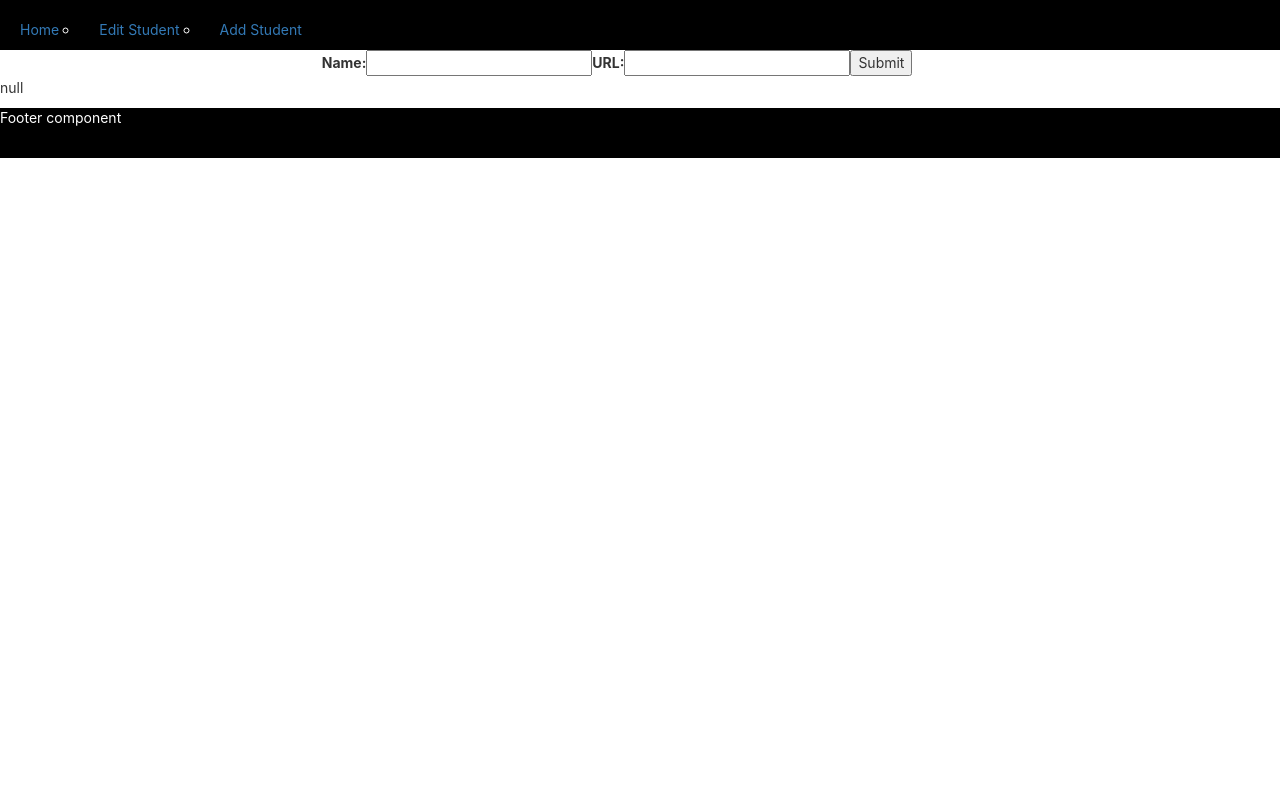
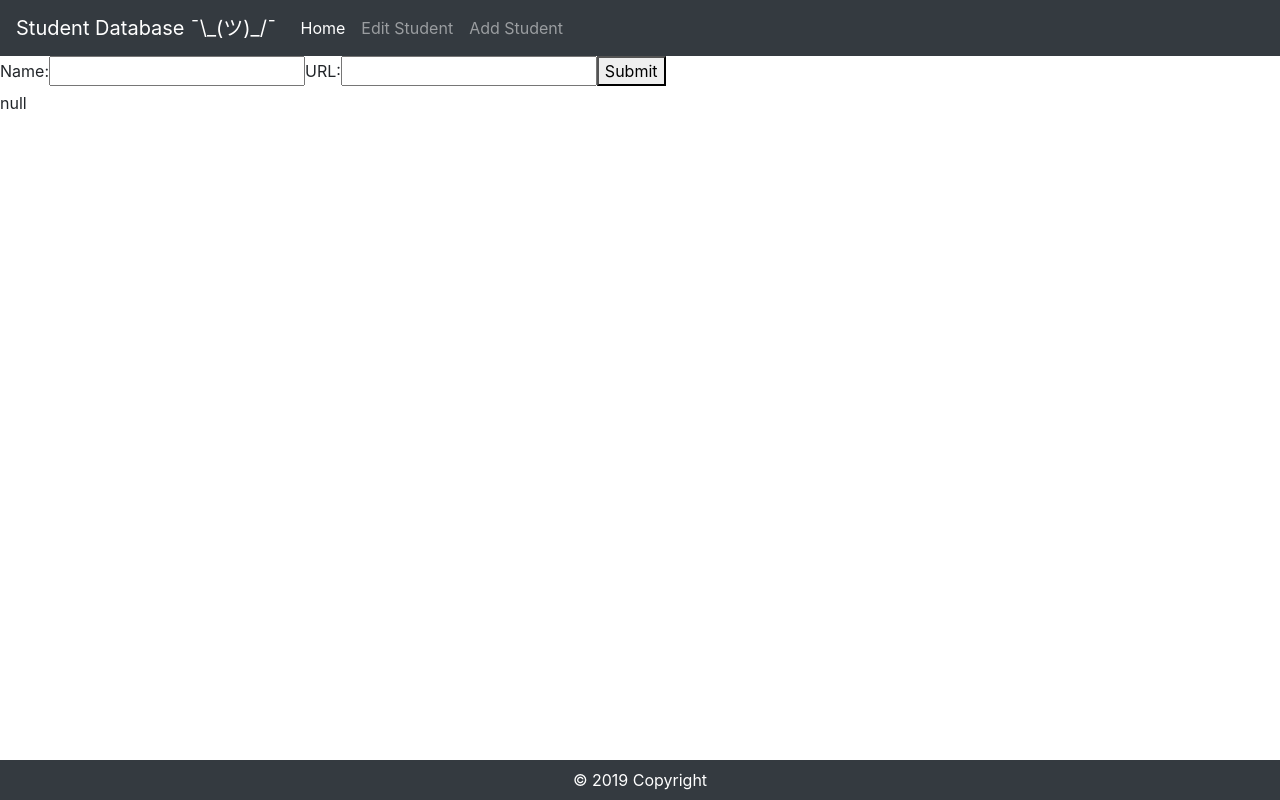
Before and after one commit to UpToEleven1102/web-presentation-app, a React (Create React App) app: page /add-students in a window 1280 px wide. Built offline with nearby package versions, Linux system fonts and the light colour scheme; no server answers.

Commit message:
Update interface

```diff
--- a/public/index.html
+++ b/public/index.html
@@ -4,7 +4,7 @@
     <meta charset="utf-8" />
     <link rel="shortcut icon" href="%PUBLIC_URL%/favicon.ico" />
     <!--<link rel="stylesheet" href="../src/index.css">-->
-    <link rel="stylesheet" href="https://maxcdn.bootstrapcdn.com/bootstrap/3.3.7/css/bootstrap.min.css" integrity="sha384-BVYiiSIFeK1dGmJRAkycuHAHRg32OmUcww7on3RYdg4Va+PmSTsz/K68vbdEjh4u" crossorigin="anonymous">
+    <link rel="stylesheet" href="https://maxcdn.bootstrapcdn.com/bootstrap/4.0.0/css/bootstrap.min.css" integrity="sha384-Gn5384xqQ1aoWXA+058RXPxPg6fy4IWvTNh0E263XmFcJlSAwiGgFAW/dAiS6JXm" crossorigin="anonymous">
     <meta name="viewport" content="width=device-width, initial-scale=1" />
     <meta name="theme-color" content="#000000" />
     <meta
@@ -29,7 +29,11 @@
     <title>Student Database</title>
   </head>
   <body>
-    <noscript>You need to enable JavaScript to run this app.</noscript>
+  <script src="https://code.jquery.com/jquery-3.2.1.slim.min.js" integrity="sha384-KJ3o2DKtIkvYIK3UENzmM7KCkRr/rE9/Qpg6aAZGJwFDMVNA/GpGFF93hXpG5KkN" crossorigin="anonymous"></script>
+  <script src="https://cdnjs.cloudflare.com/ajax/libs/popper.js/1.12.9/umd/popper.min.js" integrity="sha384-ApNbgh9B+Y1QKtv3Rn7W3mgPxhU9K/ScQsAP7hUibX39j7fakFPskvXusvfa0b4Q" crossorigin="anonymous"></script>
+  <script src="https://maxcdn.bootstrapcdn.com/bootstrap/4.0.0/js/bootstrap.min.js" integrity="sha384-JZR6Spejh4U02d8jOt6vLEHfe/JQGiRRSQQxSfFWpi1MquVdAyjUar5+76PVCmYl" crossorigin="anonymous"></script>
+
+  <noscript>You need to enable JavaScript to run this app.</noscript>
     <div id="root"></div>
     <!--
       This HTML file is a template.
--- /dev/null
+++ b/src/config.js
@@ -0,0 +1,3 @@
+export default {
+    uri: 'http://localhost:3000'
+}
--- a/src/footer/footer.js
+++ b/src/footer/footer.js
@@ -1,11 +1,10 @@
 import React, {Component} from 'react';
 
 class Footer extends Component {
-    render(){
+    render() {
         return (
             <footer>
-                <div>
-                    Footer component
+                <div className="text-center fixed-bottom footer-copyright py-2 navbar-light bg-dark">© 2019 Copyright
                 </div>
             </footer>
         )
--- a/src/header/nav-bar/nav-bar.js
+++ b/src/header/nav-bar/nav-bar.js
@@ -5,11 +5,28 @@
     render() {
         return (
             <header>
-                <ul id="headerButtons">
-                    <li className="navButton"><Link to="/">Home</Link></li>
-                    <li className="navButton"><Link to="/edit-students">Edit Student</Link></li>
-                    <li className="navButton"><Link to="/add-students">Add Student</Link></li>
-                </ul>
+                <nav className="navbar navbar-expand-lg navbar-dark bg-dark">
+                    <Link className="navbar-brand" to="/">Student Database ¯\_(ツ)_/¯</Link>
+                    <button className="navbar-toggler" type="button" data-toggle="collapse"
+                            data-target="#navbarSupportedContent" aria-controls="navbarSupportedContent"
+                            aria-expanded="false" aria-label="Toggle navigation">
+                        <span className="navbar-toggler-icon"></span>
+                    </button>
+
+                    <div className="collapse navbar-collapse" id="navbarSupportedContent">
+                        <ul className="navbar-nav mr-auto">
+                            <li className="nav-item active">
+                                <Link className="nav-link" to="/">Home <span className="sr-only">(current)</span></Link>
+                            </li>
+                            <li className="nav-item">
+                                <Link className="nav-link" to="/edit-students">Edit Student</Link>
+                            </li>
+                            <li className="nav-item">
+                                <Link className="nav-link" to="/add-students">Add Student</Link>
+                            </li>
+                        </ul>
+                    </div>
+                </nav>
             </header>
         )
     }
--- a/src/index.css
+++ b/src/index.css
@@ -12,27 +12,8 @@
   monospace;
 }
 
-header {
-  display: block;
-  background-color: black;
-  width: 100%;
-  height: 50px;
-  color: white;
-}
-#headerButtons {
-  list-style-type: circle;
-  margin: 0;
-  padding: 0;
-}
-.navButton {
-  float: left;
-  padding: 20px;
-  /*margin: 10px;*/
-}
 footer {
   display: block;
   width: 100%;
-  height: 50px;
-  background-color: black;
   color: white;
 }
--- a/src/services/students.js
+++ b/src/services/students.js
@@ -1,11 +1,12 @@
-const uri = "http://localhost:3000"
+import config from '../config'
+
+const uri = config.uri
 
 function getData(url) {
     return fetch(url).then(res => res.json())
 }
 
 function postData(url, data) {
-    console.log('hitting url ', url)
     return fetch(url, {
         method: 'POST',
         body: JSON.stringify(data),
```
